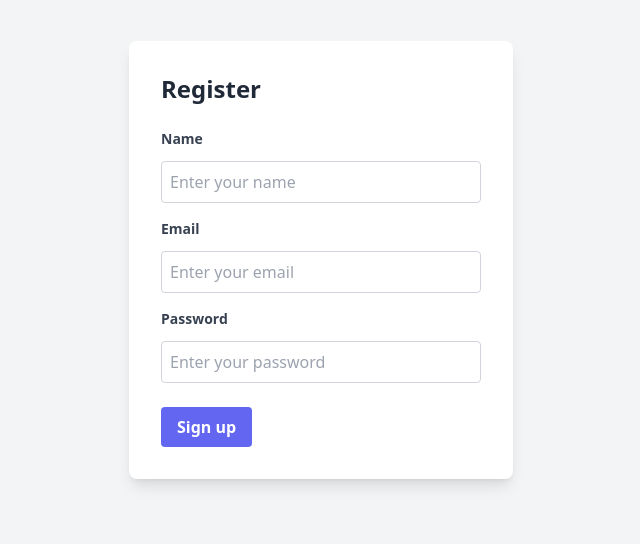
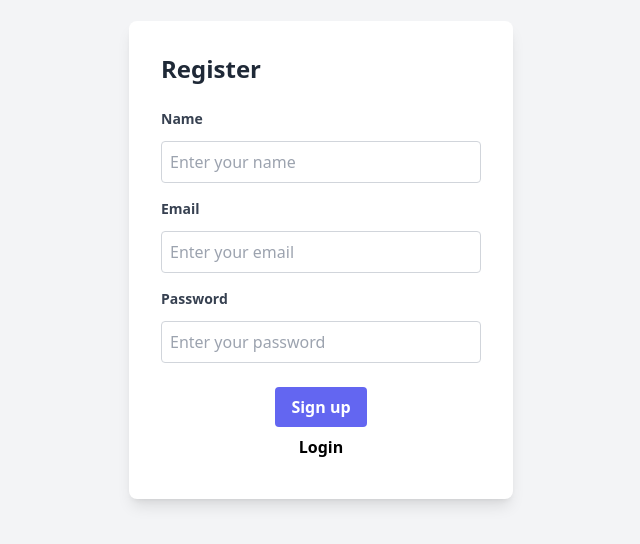
Before and after one commit to sogalabhi/typing-test, a React (Vite) app: page /register in a window 1280 px wide. Shown: the part 140-684 px from the top of the page, without its empty margins (319-959 px from the left). Built offline with nearby package versions, Linux system fonts and the light colour scheme; no server answers.

Commit message:
ui changes

```diff
--- a/src/components/Homepage.jsx
+++ b/src/pages/Homepage.jsx
@@ -1,8 +1,8 @@
 import React from 'react'
 import { useState, useEffect } from 'react'
 
-import TypingTest from './TypingTest'
-import Stats from './Stats'
+import TypingTest from '../components/TypingTest'
+import Stats from '../components/Stats'
 import { useNavigate } from 'react-router-dom';
 
 export default function Homepage({ user }) {
--- a/src/components/Leaderboard.jsx
+++ b/src/pages/Leaderboard.jsx
@@ -36,7 +36,7 @@ const Leaderboard = () => {
                             leaderboardData
                                 .map(
                                     (entry, index) => (
-                                        <tr key={entry._id} className="text-center border-b hover:bg-gray-100">
+                                        <tr key={entry._id} className="text-center border-b">
                                             <td className="py-2 px-4">{index + 1}</td>
                                             <td className="py-2 px-4">{entry.email}</td>
                                             <td className="py-2 px-4">{entry.stats.mode}</td>
--- a/src/components/Register.jsx
+++ b/src/pages/Login.jsx
@@ -1,20 +1,19 @@
 import React, { useState } from 'react';
-import { useNavigate } from "react-router-dom";
+import { useNavigate, Link } from "react-router-dom";
 
-export default function Register() {
-    const [name, setName] = useState('');
+export default function Login() {
     const [email, setEmail] = useState('');
     const [password, setPassword] = useState('');
+    const [error, seterror] = useState("")
     const navigate = useNavigate();
     const handleSubmit = async (e) => {
         e.preventDefault();
 
-        if (!email || !password || !name) {
+        if (!email || !password) {
             alert('Please fill in both fields');
             return;
         }
 
-        console.log("Name:", name);
         console.log("Email:", email);
         console.log("Password:", password);
         const body = {
@@ -33,37 +32,25 @@ export default function Register() {
             body: raw,
             redirect: "follow"
         };
-        console.log(raw)
-        const response = await fetch("http://localhost:3000/api/auth/createuser", requestOptions).catch((error) => console.error(error));
-        const json = await response.json();
+        const response = await fetch("http://localhost:3000/api/auth/login", requestOptions).catch((error) => console.error(error));
+        const json = await response.json()
         console.log(json)
-        if (json) {
+        if (json.token) {
             localStorage.setItem('authToken', json.token);
             console.log(json.token)
             navigate("/");
+        }
+        else {
+            seterror(json.error)
         }
     };
 
     return (
         <div className="min-h-screen flex items-center justify-center bg-gray-100">
             <div className="bg-white p-8 rounded-lg shadow-lg w-full max-w-sm">
-                <h2 className="text-2xl font-bold mb-6 text-gray-800">Register</h2>
+                <h2 className="text-2xl font-bold mb-6 text-gray-800">Login</h2>
 
                 <form onSubmit={handleSubmit}>
-                    <div className="mb-4">
-                        <label className="block text-gray-700 text-sm font-bold mb-2" htmlFor="name">
-                            Name
-                        </label>
-                        <input
-                            id="name"
-                            type="name"
-                            value={name}
-                            onChange={(e) => setName(e.target.value)}
-                            placeholder="Enter your name"
-                            className="w-full p-2 border border-gray-300 rounded mt-1 focus:outline-none focus:ring-2 focus:ring-indigo-400"
-                            required
-                        />
-                    </div>
                     <div className="mb-4">
                         <label className="block text-gray-700 text-sm font-bold mb-2" htmlFor="email">
                             Email
@@ -93,14 +80,20 @@ export default function Register() {
                             required
                         />
                     </div>
-
-                    <div className="flex items-center justify-between">
+                    <p>{error}</p>
+                    <div className="flex flex-col items-center justify-between">
                         <button
                             type="submit"
                             className="bg-indigo-500 text-white font-bold py-2 px-4 rounded focus:outline-none focus:ring-2 focus:ring-indigo-400 hover:bg-indigo-600"
                         >
-                            Sign up
+                            Log In
                         </button>
+                        <Link to="/register"
+                            className=" font-bold py-2 px-4 rounded"
+                        >
+                            Create an account
+                        </Link>
+
                     </div>
                 </form>
             </div>
--- a/src/components/Login.jsx
+++ b/src/pages/Register.jsx
@@ -1,19 +1,21 @@
 import React, { useState } from 'react';
-import { useNavigate } from "react-router-dom";
+import { useNavigate, Link } from "react-router-dom";
 
-export default function Login() {
+export default function Register() {
+    const [name, setName] = useState('');
     const [email, setEmail] = useState('');
     const [password, setPassword] = useState('');
-
+    const [error, seterror] = useState("")
     const navigate = useNavigate();
     const handleSubmit = async (e) => {
         e.preventDefault();
 
-        if (!email || !password) {
+        if (!email || !password || !name) {
             alert('Please fill in both fields');
             return;
         }
 
+        console.log("Name:", name);
         console.log("Email:", email);
         console.log("Password:", password);
         const body = {
@@ -32,21 +34,40 @@ export default function Login() {
             body: raw,
             redirect: "follow"
         };
-        const response = await fetch("http://localhost:3000/api/auth/login", requestOptions).catch((error) => console.error(error));
-        const json = await response.json()
-        if (json) {
+        console.log(raw)
+        const response = await fetch("http://localhost:3000/api/auth/createuser", requestOptions).catch((error) => console.error(error));
+        const json = await response.json();
+        console.log(json)
+        if (json.token) {
             localStorage.setItem('authToken', json.token);
             console.log(json.token)
             navigate("/");
+        }
+        else {
+            seterror(json.error)
         }
     };
 
     return (
         <div className="min-h-screen flex items-center justify-center bg-gray-100">
             <div className="bg-white p-8 rounded-lg shadow-lg w-full max-w-sm">
-                <h2 className="text-2xl font-bold mb-6 text-gray-800">Login</h2>
+                <h2 className="text-2xl font-bold mb-6 text-gray-800">Register</h2>
 
                 <form onSubmit={handleSubmit}>
+                    <div className="mb-4">
+                        <label className="block text-gray-700 text-sm font-bold mb-2" htmlFor="name">
+                            Name
+                        </label>
+                        <input
+                            id="name"
+                            type="name"
+                            value={name}
+                            onChange={(e) => setName(e.target.value)}
+                            placeholder="Enter your name"
+                            className="w-full p-2 border border-gray-300 rounded mt-1 focus:outline-none focus:ring-2 focus:ring-indigo-400"
+                            required
+                        />
+                    </div>
                     <div className="mb-4">
                         <label className="block text-gray-700 text-sm font-bold mb-2" htmlFor="email">
                             Email
@@ -76,14 +97,19 @@ export default function Login() {
                             required
                         />
                     </div>
-
-                    <div className="flex items-center justify-between">
+                    <p>{error}</p>
+                    <div className="flex flex-col items-center justify-between">
                         <button
                             type="submit"
                             className="bg-indigo-500 text-white font-bold py-2 px-4 rounded focus:outline-none focus:ring-2 focus:ring-indigo-400 hover:bg-indigo-600"
                         >
-                            Log In
+                            Sign up
                         </button>
+                        <Link to="/login"
+                            className=" font-bold py-2 px-4 rounded"
+                        >
+                            Login
+                        </Link>
                     </div>
                 </form>
             </div>
--- a/src/components/UserStats.jsx
+++ b/src/pages/UserStats.jsx
@@ -17,7 +17,7 @@ const UserStats = ({ user }) => {
                     <tbody>
                         {user && user.statsHistory.map(
                             (entry, index) =>
-                                <tr key={entry._id} className="text-center border-b hover:bg-gray-100">
+                                <tr key={entry._id} className="text-center border-b">
                                     <td className="py-2 px-4">{index + 1}</td>
                                     <td className="py-2 px-4">{entry.mode}</td>
                                     <td className="py-2 px-4">{entry.wpm}</td>
```
Also changed, not shown: src/App.jsx (+5 -5 lines), src/components/TypingTest.jsx (+5 -4 lines).
